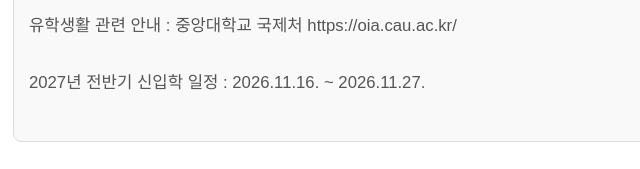
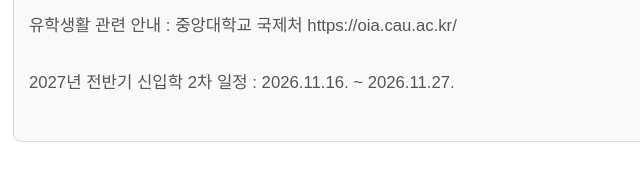
Before and after one commit to keducation-kculture/homepage_tem, a plain HTML site: page index.html in a window 1280 px wide. Shown: the part 795-964 px from the top of the page, 227-867 px from the left. Drawn offline with Linux system fonts and the light colour scheme.

Commit message:
Update index.html

```diff
--- a/index.html
+++ b/index.html
@@ -125,7 +125,7 @@
                 <p> 국어국문학부 한국어교육.한국문화 전공 사무실 203관 836호 </p>
                 <p> 중앙대학교 국어국문학부 한국어교육.한국문화 전공 이메일 kculture@cau.ac.kr </p>
                 <p> 유학생활 관련 안내 : 중앙대학교 국제처  https://oia.cau.ac.kr/ </p>
-                <p> 2027년 전반기 신입학 일정 : 2026.11.16. ~ 2026.11.27.  </p>
+                <p> 2027년 전반기 신입학 2차 일정 : 2026.11.16. ~ 2026.11.27.  </p>
             </div>
         </div>
 
```
